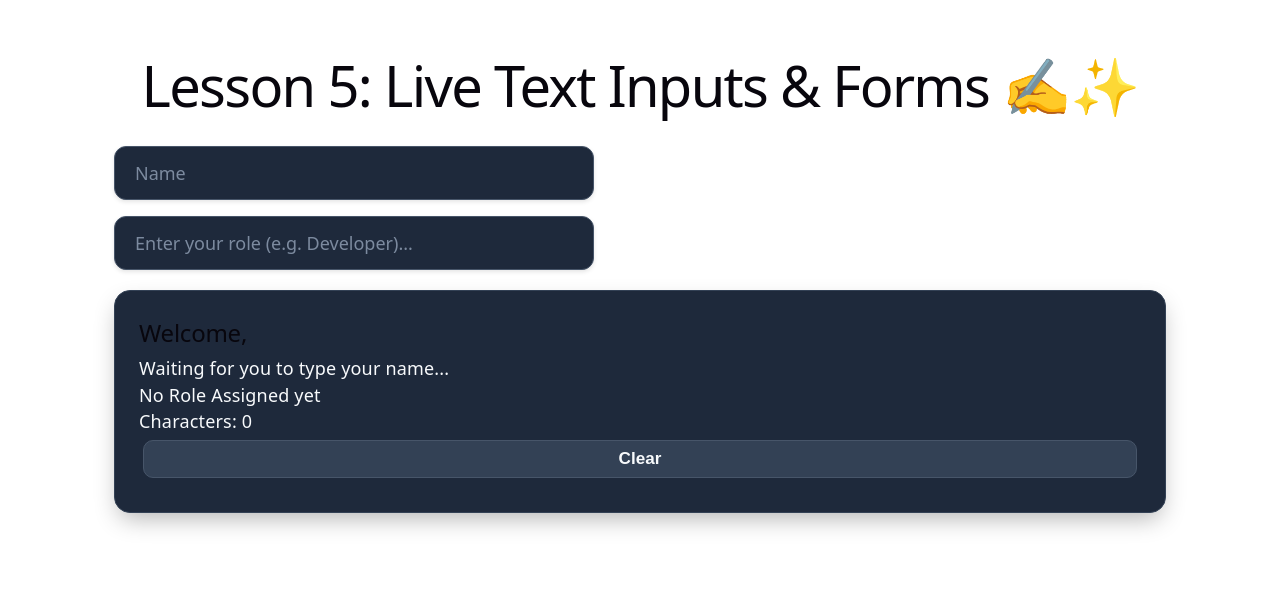
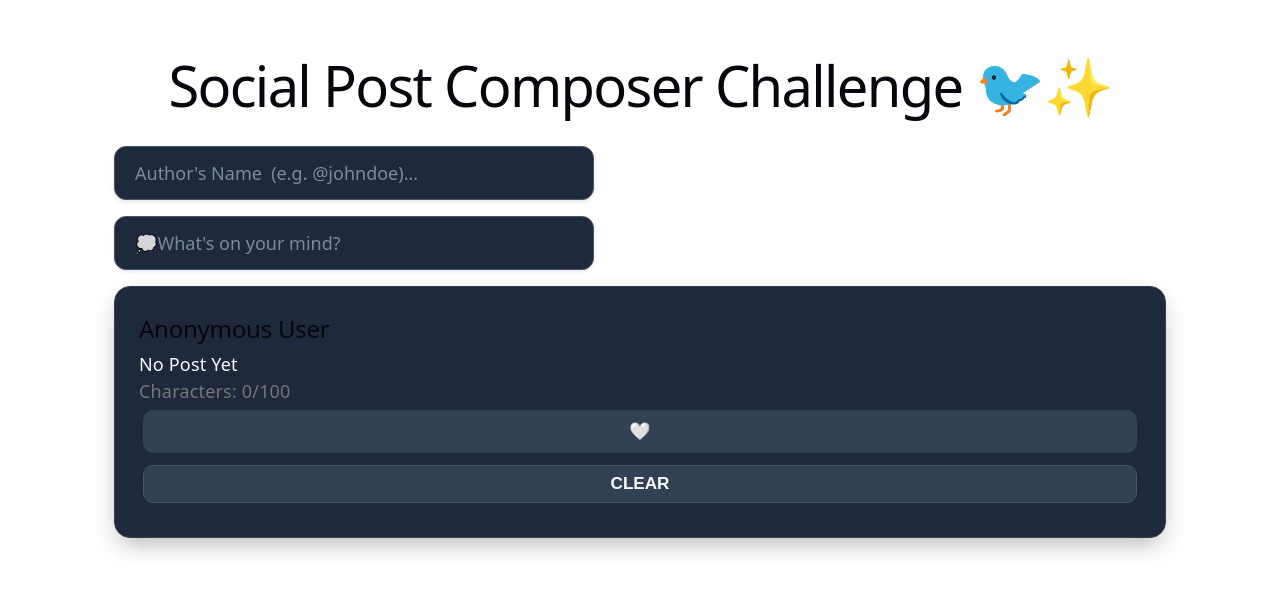
Before and after one commit to Samket1/React-, a React (Vite) app in the folder first-react-app/: page / in a window 1280 px wide. Shown: the top 592 px of the page. Built offline with nearby package versions, Linux system fonts and the light colour scheme.

Commit message:
challenge done hehe

```diff
--- /dev/null
+++ b/first-react-app/src/InputChallenge.jsx
@@ -0,0 +1,34 @@
+import './App.css'
+import { useState } from 'react'
+
+function InputChallenge() {
+  const [author, setAuthor] = useState("")
+  const [post, setPost] = useState("")
+  const [like, setLike] = useState(false)
+
+  return (
+    <div className="container">
+      <h1 className="header">Social Post Composer Challenge 🐦✨</h1>
+      <input className="input-field" type="text" placeholder="Author's Name  (e.g. @johndoe)..."
+        value={author} onChange={(e) => setAuthor(e.target.value)} />
+      <input className="input-field" type="text" placeholder="💭What's on your mind?"
+        value={post} onChange={(e) => setPost(e.target.value)} />
+
+      <div className='card'>
+        <h2>{author ? author : "Anonymous User"}</h2>
+        <p>{post ? post : "No Post Yet"}</p>
+        <subtitle style={{ color: '#777777ff' }}>
+          Characters: {post.length < 100 ? `${post.length}/100` : 'Max Character'}
+        </subtitle>
+        <button className={like ? "btn-primary" : "btn"} onClick={() => setLike(!like)}>{like ? "❤️" : "🤍"}</button>
+        <button onClick={() => {
+          setAuthor("")
+          setPost("")
+          setLike(false)
+        }}>CLEAR</button>
+      </div>
+    </div >
+  )
+}
+
+export default InputChallenge
--- a/first-react-app/src/main.jsx
+++ b/first-react-app/src/main.jsx
@@ -1,10 +1,10 @@
 import { StrictMode } from 'react'
 import { createRoot } from 'react-dom/client'
 import './index.css'
-import InputLesson from './InputLesson.jsx'
+import InputChallenge from './InputChallenge.jsx'
 
 createRoot(document.getElementById('root')).render(
   <StrictMode>
-    <InputLesson />
+    <InputChallenge />
   </StrictMode>,
 )
```
